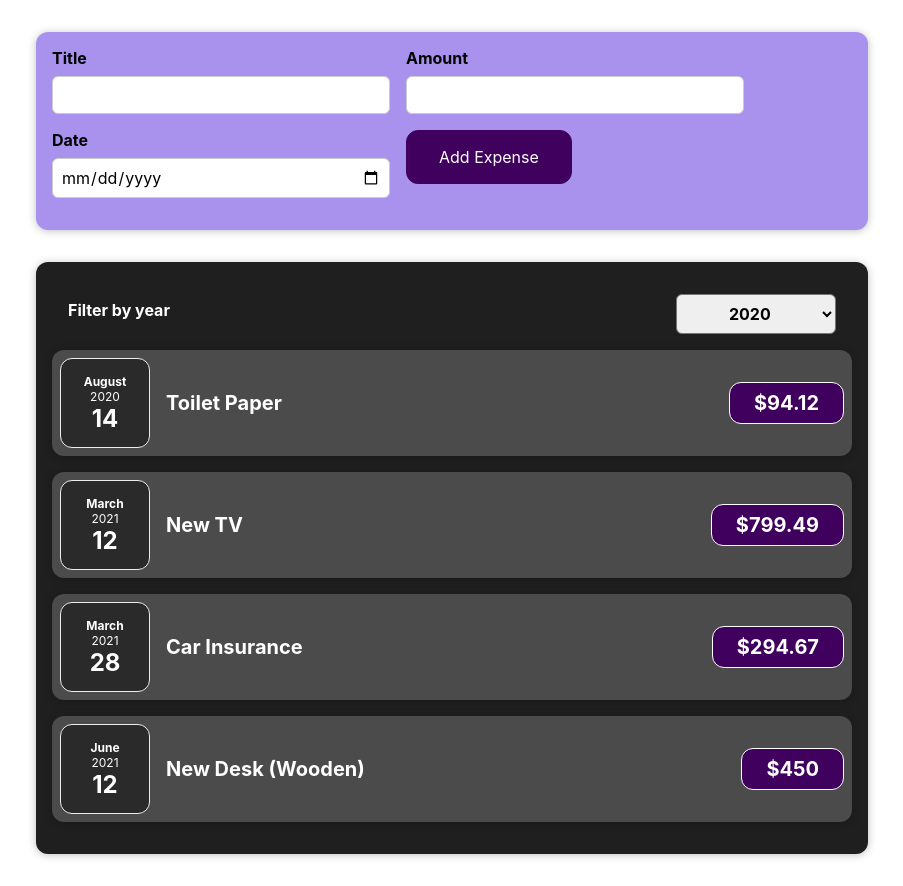
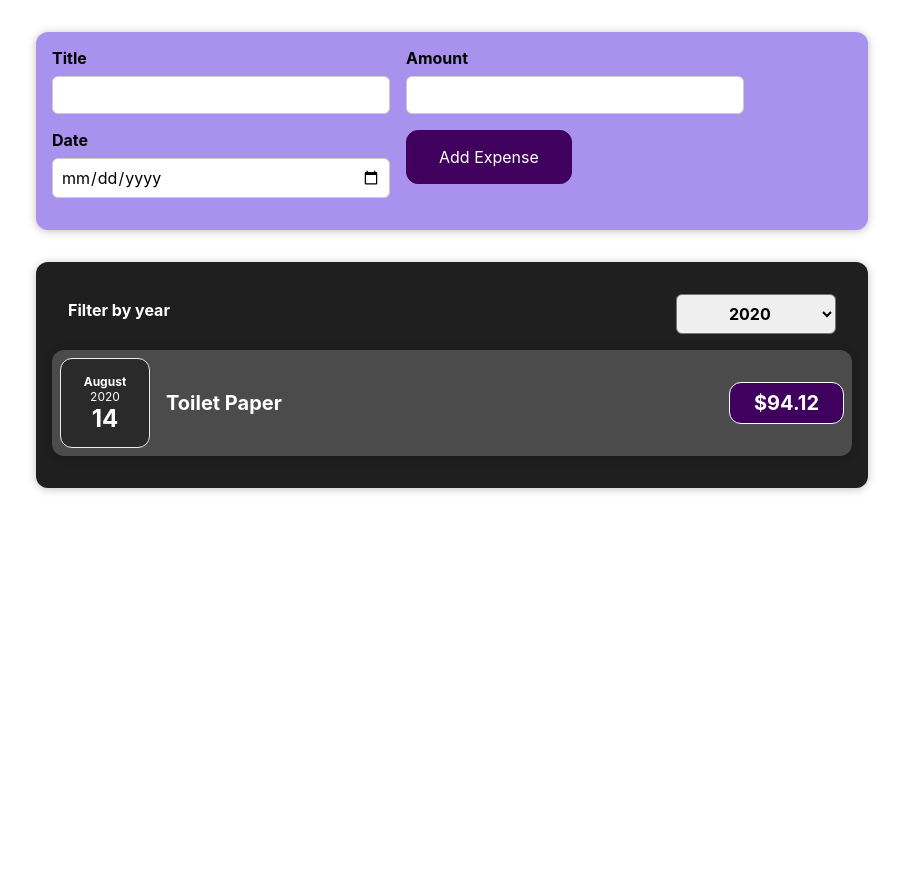
Before and after one commit to jordanshardy/expense-app, a React (Create React App) app: page / in a window 1280 px wide. Shown: the whole page, without its empty margins (188-1091 px from the left). After the commit the page ends 800 px from the top, so only its background shows below. Built offline with nearby package versions, Linux system fonts and the light colour scheme.

Commit message:
added logic to filter using .filter method and creating a separate component for the expenses list where we map over the expense and print them

```diff
--- a/src/components/Expenses/Expenses.js
+++ b/src/components/Expenses/Expenses.js
@@ -1,8 +1,8 @@
-import ExpenseItem from "./ExpenseItem";
 import Card from "../UI/Card";
 import "./Expenses.css";
 import ExpensesFilter from "./ExpensesFilter";
 import React, { useState } from "react";
+import ExpensesList from "./ExpensesList";
 
 const Expenses = (props) => {
    //define useState and initialize with a value
@@ -18,6 +18,10 @@ const Expenses = (props) => {
    };
    // prop on ExpensesFilter called onChangeFilter (function that is in expenses filter and is pointing the filterChangeHandler)
 
+   const filteredExpenses = props.items.filter((expense) => {
+      return expense.date.getFullYear().toString() === filteredYear;
+   });
+
    return (
       // set another prop on expenses filter pointing to filteredYear funciton and state variable
       <div>
@@ -26,13 +30,7 @@ const Expenses = (props) => {
                selected={filteredYear}
                onChangeFilter={filterChangeHandler}
             />
-            {props.items.map((expense) => (
-               <ExpenseItem
-                  title={expense.title}
-                  amount={expense.amount}
-                  date={expense.date}
-               />
-            ))}
+            <ExpensesList items={filteredExpenses} />
          </Card>
       </div>
    );
--- a/src/components/Expenses/ExpensesFilter.js
+++ b/src/components/Expenses/ExpensesFilter.js
@@ -1,20 +1,17 @@
+import React from "react";
+
 import "./ExpensesFilter.css";
 
+const ExpensesFilter = (props) => {
+   const dropdownChangeHandler = (event) => {
+      props.onChangeFilter(event.target.value);
+   };
 
-//Listen to changes on the select element which will emit a change event when a user picks a new value from the dropdown
-// onChange prop (a built in component) to trigger a function. Don't execute it here, just point at it.
-// set event object as the parameter choose the chosen value of event (console.log(event.target.value))
-const ExpensesFilter = (props) => {
-  //define a function that handles the change and retrieve the chosen value from the event...
-  //in the function use props to point to the function in expenses that prints the selected year to the consol
-  const dropDownChangeHandler = (event) => {
-    props.onChangeFilter(event.target.value)
-  }
    return (
       <div className="expenses-filter">
          <div className="expenses-filter__control">
             <label>Filter by year</label>
-        <select value={props.selected} onChange={dropDownChangeHandler}>
+            <select value={props.selected} onChange={dropdownChangeHandler}>
                <option value="2022">2022</option>
                <option value="2021">2021</option>
                <option value="2020">2020</option>
--- /dev/null
+++ b/src/components/Expenses/ExpensesList.css
@@ -0,0 +1,9 @@
+.expenses-list {
+  list-style: none;
+  padding: 0;
+}
+
+.expenses-list__fallback {
+  color: white;
+  text-align: center;
+}
--- /dev/null
+++ b/src/components/Expenses/ExpensesList.js
@@ -0,0 +1,25 @@
+import React from "react";
+
+import ExpenseItem from "./ExpenseItem";
+import "./ExpensesList.css";
+
+const ExpensesList = (props) => {
+   if (props.items.length === 0) {
+      return <h2 className="expenses-list__fallback">Found no expenses.</h2>;
+   }
+
+   return (
+      <ul className="expenses-list">
+         {props.items.map((expense) => (
+            <ExpenseItem
+               key={expense.id}
+               title={expense.title}
+               amount={expense.amount}
+               date={expense.date}
+            />
+         ))}
+      </ul>
+   );
+};
+
+export default ExpensesList;
```
Lines whose indentation alone changed are shown as unchanged.
